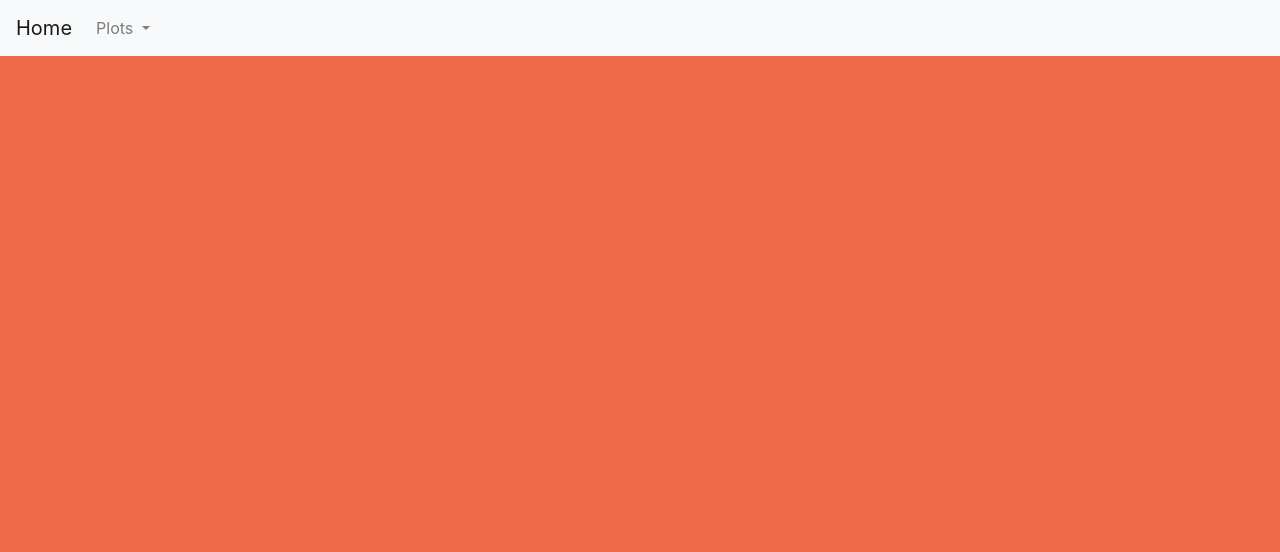
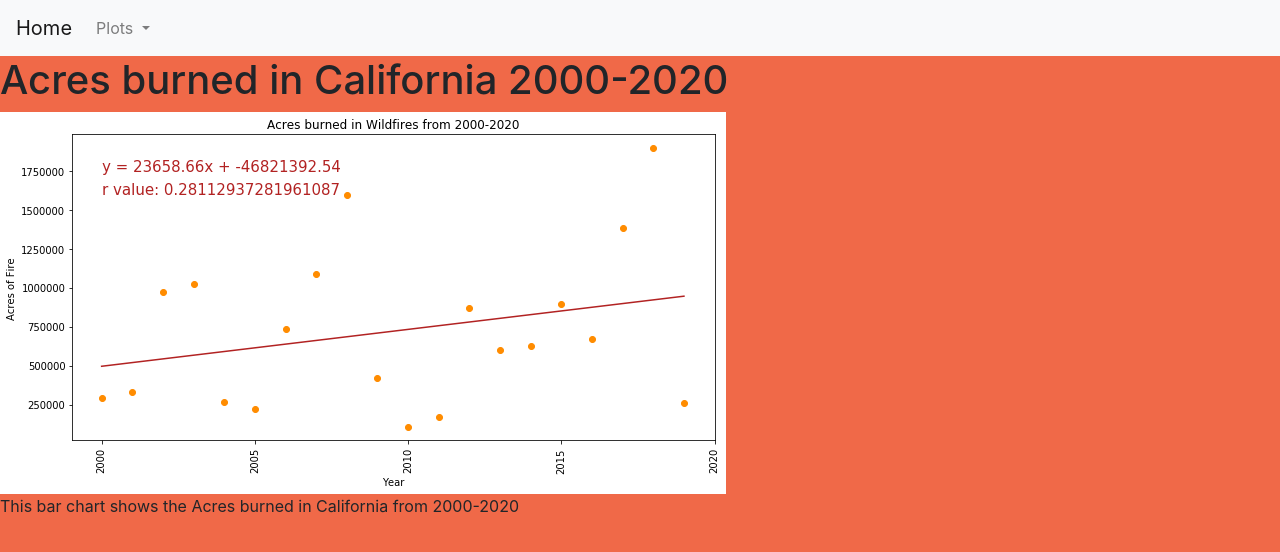
Before and after one commit to JonesInformatics/Web-Design-Challenge, a plain HTML site: page scatter_plot.html in a window 1280 px wide. Drawn offline with nearby package versions, Linux system fonts and the light colour scheme.

Commit message:
as good as it is going to get

```diff
--- a/scatter_plot.html
+++ b/scatter_plot.html
@@ -38,3 +38,16 @@
             </ul>
         </div>
     </nav>
+
+     <!-- 2nd Row-->
+     <div class="row">
+        <div class='col-md-12'>
+            <h1> Acres burned in California 2000-2020 </h1>
+            <img src="images/FireAcresScatterPlot.png" alt="acres burned">
+            <p>This bar chart shows the Acres burned in California from 2000-2020</p>
+        </div>
+
+
+
+        </h1>
+    </div>
```
